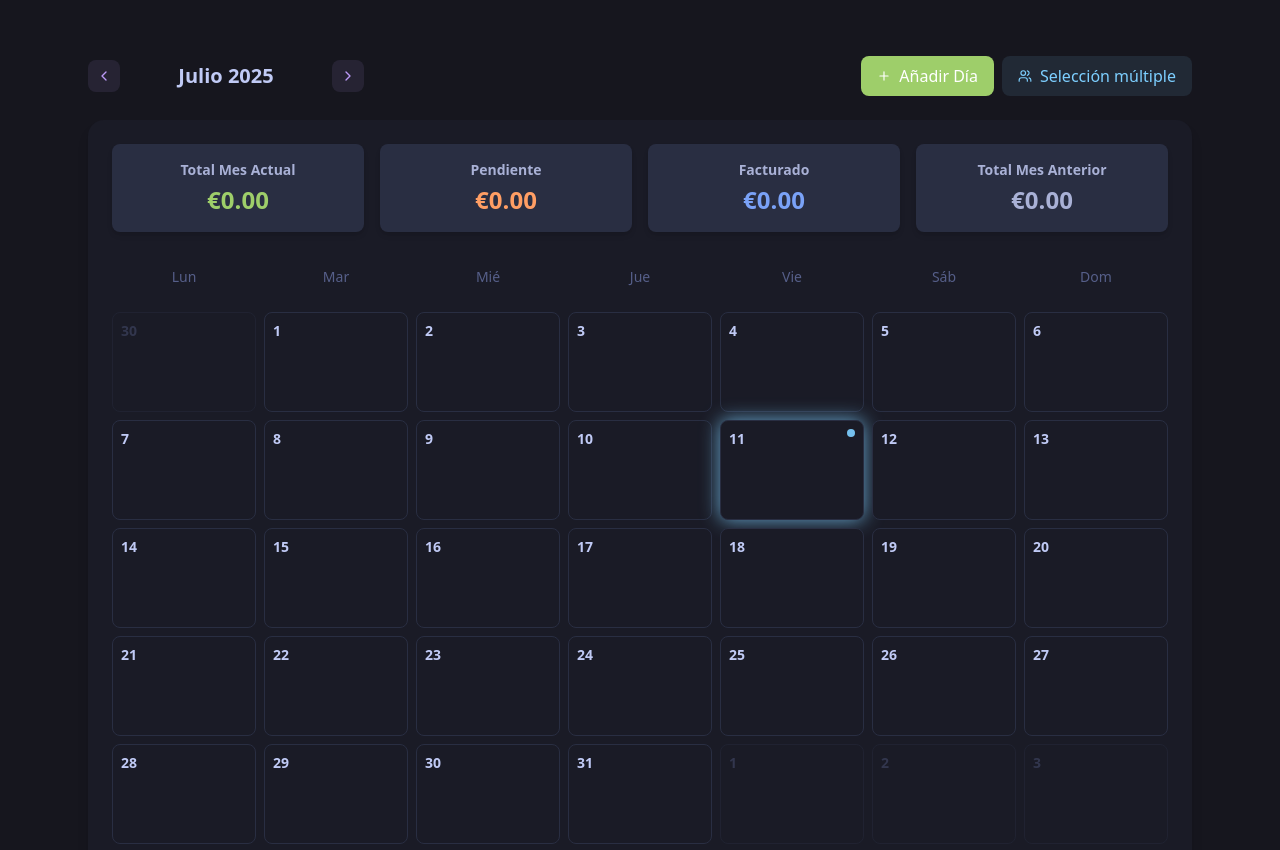
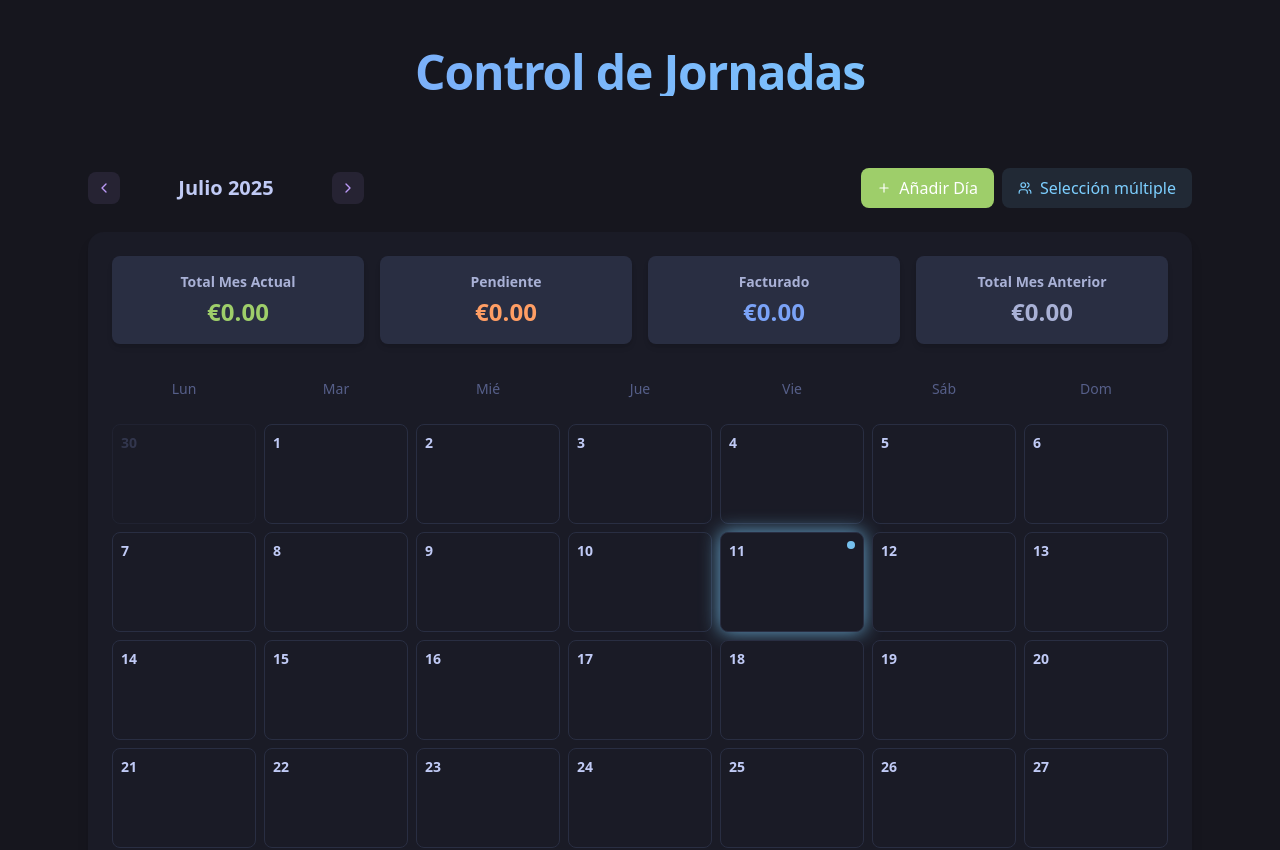
Before and after one commit to barbatjuan/controlDeJornadas, a React (Vite) app: page /calendar in a window 1280 px wide. Shown: the top 850 px of the page. Built offline with nearby package versions, Linux system fonts and the light colour scheme; no server answers; the database is empty.

Commit message:
feat: Añadir título principal estilizado

```diff
--- a/src/App.tsx
+++ b/src/App.tsx
@@ -9,7 +9,12 @@ function App() {
   return (
     <div className="min-h-screen bg-tokyo-bgDark font-sans">
       <div className="w-full max-w-7xl mx-auto px-4 sm:px-6 lg:px-8">
-        <main className="py-8">
+        <header className="text-center py-8 sm:py-12">
+          <h1 className="text-4xl sm:text-5xl font-extrabold tracking-tight text-transparent bg-clip-text bg-gradient-to-r from-tokyo-blue to-tokyo-cyan">
+            Control de Jornadas
+          </h1>
+        </header>
+        <main>
           <Calendar />
         </main>
       </div>
```
